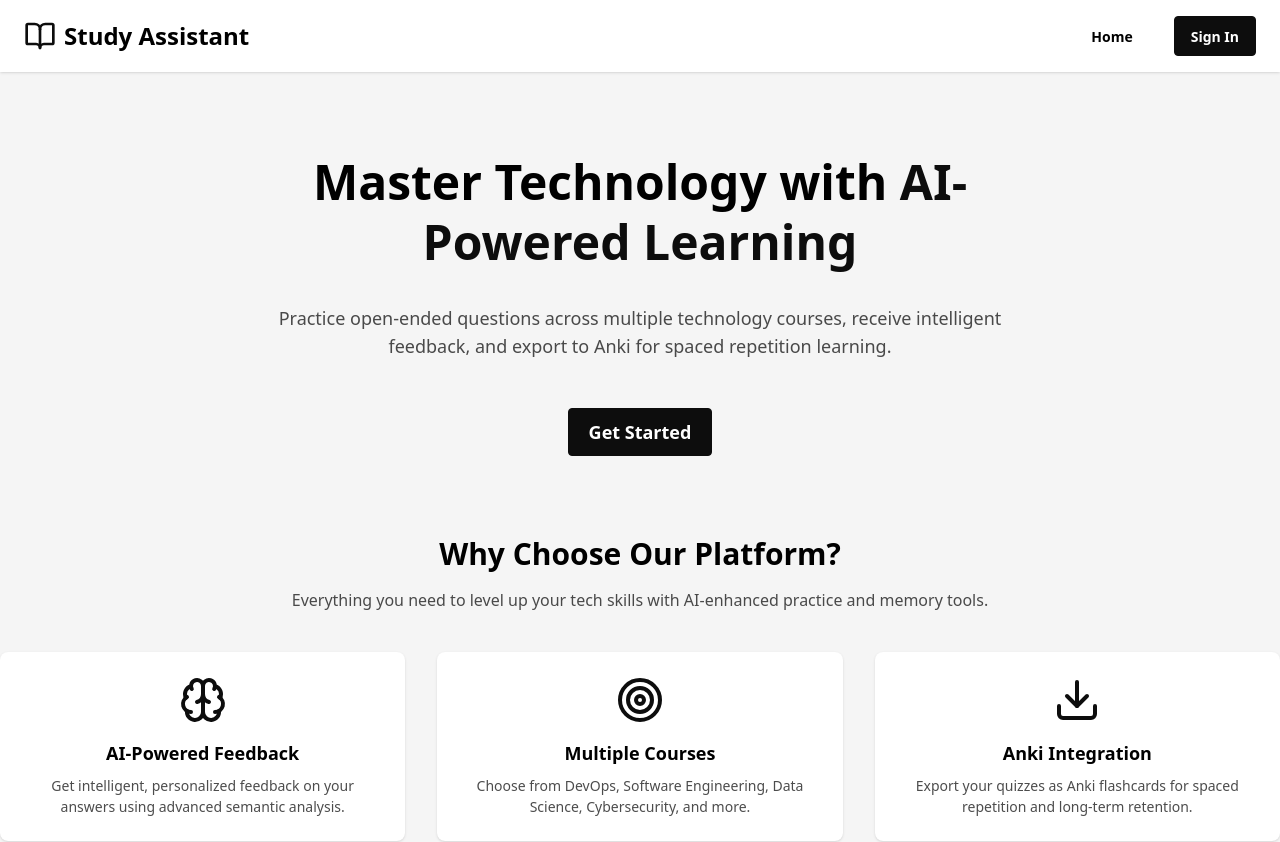
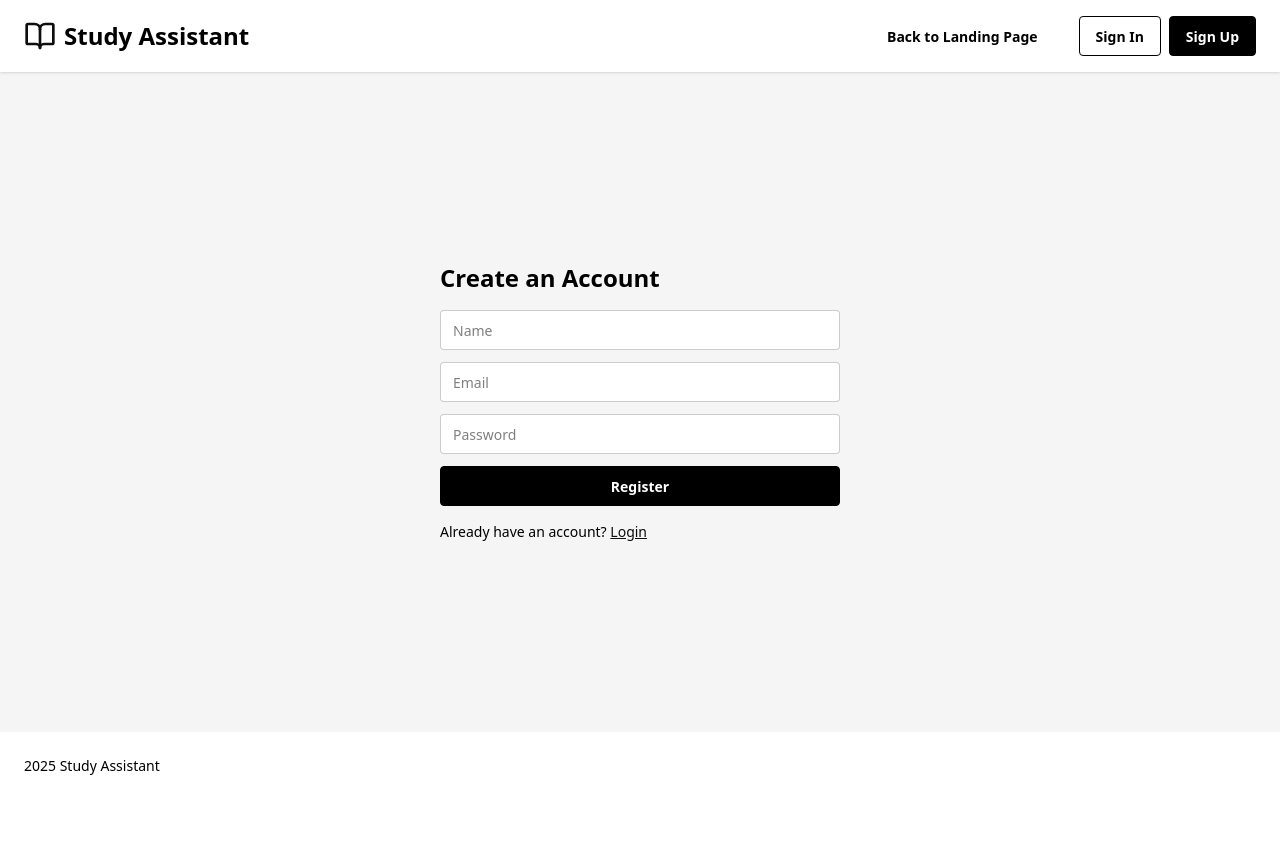
Before and after one commit to AET-DevOps25/team-deployaas, a Vue app in the folder frontend/client-vue/: page /register in a window 1280 px wide. Before the commit this address led to /. Shown: the top 842 px of the page. After the commit the page ends 800 px from the top, so only its background shows below. Built offline with nearby package versions, Linux system fonts and the light colour scheme.

Commit message:
added register page and login page

```diff
--- a/frontend/client-vue/package.json
+++ b/frontend/client-vue/package.json
@@ -9,6 +9,7 @@
     "preview": "vite preview"
   },
   "dependencies": {
+    "axios": "^1.10.0",
     "daisyui": "^5.0.43",
     "lucide-vue-next": "^0.514.0",
     "vue": "^3.5.13",
--- /dev/null
+++ b/frontend/client-vue/src/utils/api.js
@@ -0,0 +1,15 @@
+import axios from 'axios'
+
+const instance = axios.create({
+  baseURL: '/api',
+})
+
+instance.interceptors.request.use(config => {
+  const token = localStorage.getItem('token')
+  if (token) {
+    config.headers.Authorization = `Bearer ${token}`
+  }
+  return config
+})
+
+export default instance
--- a/frontend/client-vue/src/views/LandingPage.vue
+++ b/frontend/client-vue/src/views/LandingPage.vue
@@ -10,7 +10,8 @@
         <RouterLink to="/home" class="btn btn-ghost">Home</RouterLink>
       </div>
       <div class="flex-none">
-        <button class="btn btn-primary">Sign In</button>
+        <RouterLink to="/login" class="btn btn-outline btn-primary">Sign In</RouterLink>
+        <RouterLink to="/register" class="btn btn-primary">Sign Up</RouterLink>
       </div>
     </nav>
 
@@ -27,7 +28,7 @@
           learning.
         </p>
         <div class="mt-8 flex justify-center">
-          <RouterLink to="/home" class="btn btn-primary btn-lg">
+          <RouterLink to="/register" class="btn btn-primary btn-lg">
             Get Started
           </RouterLink>
         </div>
--- /dev/null
+++ b/frontend/client-vue/src/views/LoginPage.vue
@@ -0,0 +1,50 @@
+<template>
+  <div data-theme="lofi" class="min-h-screen bg-base-200 flex flex-col">
+    <!-- Navbar -->
+    <Navbar />
+
+    <!-- Login Form -->
+    <main class="flex-1 flex items-center justify-center">
+      <div class="p-6 max-w-md mx-auto w-full">
+        <h2 class="text-2xl font-bold mb-4">Login</h2>
+        <form @submit.prevent="login">
+          <input v-model="email" type="email" placeholder="Email" class="input input-bordered w-full mb-3" required />
+          <input v-model="password" type="password" placeholder="Password" class="input input-bordered w-full mb-3" required />
+          <button class="btn btn-neutral w-full">Login</button>
+        </form>
+        <p class="mt-4 text-sm">
+          Don't have an account?
+          <RouterLink to="/register" class="link text-primary">Register</RouterLink>
+        </p>
+      </div>
+    </main>
+
+    <!-- Footer -->
+    <Footer />
+  </div>
+</template>
+
+<script setup>
+import { ref } from 'vue'
+import { useRouter } from 'vue-router'
+import axios from '../utils/api.js'
+import Navbar from './components/Navbar.vue'
+import Footer from './components/Footer.vue'
+
+const email = ref('')
+const password = ref('')
+const router = useRouter()
+
+async function login() {
+  try {
+    const res = await axios.post('/auth/login', {
+      email: email.value,
+      password: password.value,
+    })
+    localStorage.setItem('token', res.data.token)
+    router.push('/home')
+  } catch (err) {
+    alert('Login failed')
+  }
+}
+</script>
--- /dev/null
+++ b/frontend/client-vue/src/views/RegisterPage.vue
@@ -0,0 +1,53 @@
+<template>
+  <div data-theme="lofi" class="min-h-screen bg-base-200 flex flex-col">
+    <!-- Navbar -->
+    <Navbar />
+
+    <!-- Register Form -->
+    <main class="flex-1 flex items-center justify-center">
+      <div class="p-6 max-w-md mx-auto w-full">
+        <h2 class="text-2xl font-bold mb-4">Create an Account</h2>
+        <form @submit.prevent="register">
+          <input v-model="name" type="text" placeholder="Name" class="input input-bordered w-full mb-3" required />
+          <input v-model="email" type="email" placeholder="Email" class="input input-bordered w-full mb-3" required />
+          <input v-model="password" type="password" placeholder="Password" class="input input-bordered w-full mb-3" required />
+          <button class="btn btn-neutral w-full">Register</button>
+        </form>
+        <p class="mt-4 text-sm">
+          Already have an account?
+          <RouterLink to="/login" class="link text-primary">Login</RouterLink>
+        </p>
+      </div>
+    </main>
+
+    <!-- Footer -->
+    <Footer />
+  </div>
+</template>
+
+<script setup>
+import { ref } from 'vue'
+import { useRouter } from 'vue-router'
+import axios from '../utils/api.js'
+import Navbar from './components/Navbar.vue'
+import Footer from './components/Footer.vue'
+
+const name = ref('')
+const email = ref('')
+const password = ref('')
+const router = useRouter()
+
+async function register() {
+  try {
+    await axios.post('/auth/register', {
+      name: name.value,
+      email: email.value,
+      password: password.value
+    })
+    alert('Registered successfully!')
+    router.push('/login')
+  } catch (err) {
+    alert(err.response?.data || 'Registration failed.')
+  }
+}
+</script>
--- /dev/null
+++ b/frontend/client-vue/src/views/components/Footer.vue
@@ -0,0 +1,11 @@
+<!-- src/components/Footer.vue -->
+<template>
+  <footer class="footer bg-base-100 text-base-content py-6">
+    <div class="w-full pl-6">
+      <p>{{ new Date().getFullYear() }} Study Assistant</p>
+    </div>
+  </footer>
+</template>
+
+<script setup>
+</script>
--- /dev/null
+++ b/frontend/client-vue/src/views/components/Navbar.vue
@@ -0,0 +1,21 @@
+<!-- src/components/Navbar.vue -->
+<template>
+  <nav class="navbar bg-base-100 px-6 py-4 shadow-sm">
+    <div class="flex-1 flex items-center">
+      <BookOpenIcon class="w-8 h-8 text-primary" />
+      <span class="text-2xl font-bold ml-2">Study Assistant</span>
+    </div>
+    <div class="hidden md:flex gap-6 pr-6">
+      <RouterLink to="/" class="btn btn-ghost"> Back to Landing Page</RouterLink>
+    </div>
+    <div class="flex-none">
+      <RouterLink to="/login" class="btn btn-outline btn-neutral">Sign In</RouterLink>
+      <RouterLink to="/register" class="btn btn-neutral ml-2">Sign Up</RouterLink>
+    </div>
+  </nav>
+</template>
+
+<script setup>
+import { RouterLink } from 'vue-router'
+import { BookOpen as BookOpenIcon } from 'lucide-vue-next'
+</script>
```
Also changed, not shown: frontend/client-vue/src/router/index.js (+8 -0 lines), 1 other file (tests, documents, lock files or other folders).
